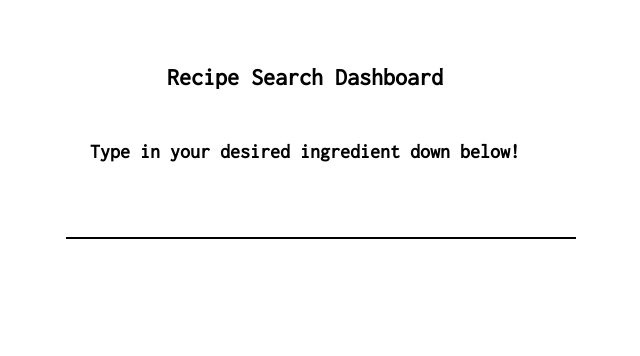
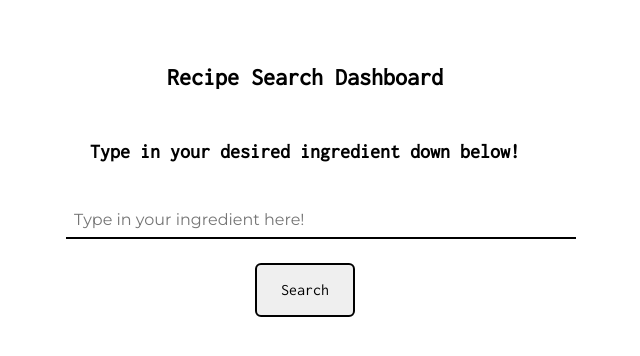
Before and after one commit to seanmcquaid/Recipe-Dashboard, a React (Create React App) app: page /#/ in a window 1280 px wide. Shown: the top 356 px of the page, without its empty margins (335-975 px from the left). Built offline with nearby package versions, Linux system fonts and the light colour scheme.

Commit message:
finished form for submitting search for recipe with appropriate tests fixed for updates to button component

```diff
--- a/src/components/Button/Button.js
+++ b/src/components/Button/Button.js
@@ -1,10 +1,24 @@
 import React from "react";
+import styled from "styled-components";
+import PropTypes from "prop-types";
 
-const Button = () => {
-    return(
-        <>
-        </>
-    )
+const Button = ({onClick, type, title}) => <StyledButton onClick={onClick} type={type}>{title}</StyledButton>;
+
+const StyledButton = styled.button`
+    padding : 1rem;
+    margin : 1rem;
+    border : 2px solid black;
+    border-radius : 6px;
+    width : 100px;
+    outline : none;
+    font-family: "Inconsolata", monospace;
+    font-size : 1rem;
+`;
+
+Button.propTypes = {
+    onClick : PropTypes.func,
+    title : PropTypes.string.isRequired,
+    type : PropTypes.string.isRequired,
 };
 
 export default Button;
--- a/src/pages/RecipeSearch/RecipeSearch.js
+++ b/src/pages/RecipeSearch/RecipeSearch.js
@@ -1,27 +1,42 @@
-import React, {useState, useRef} from "react";
+import React, {useState, useRef, useCallback} from "react";
 import styled from "styled-components";
 import H1 from "../../components/H1/H1";
 import H2 from "../../components/H2/H2";
 import TextInput from "../../components/TextInput/TextInput";
+import Button from "../../components/Button/Button";
 
 const RecipeSearch = () => {
     const [searchText, setSearchText] = useState("");
+
     const searchTextRef = useRef(null);
 
     const searchTextOnChangeHandler = event => {
         setSearchText(event.target.value);
     };
 
+    const searchFormSubmitHandler = useCallback(event => {
+        event.preventDefault();
+        searchTextRef.current.focus();
+        setSearchText("")
+    },[]);
+
     return(
         <>
             <Header>
                 <H1>Recipe Search Dashboard</H1>
                 <H2>Type in your desired ingredient down below!</H2>
-                <TextInput
-                    value={searchText}
-                    onChange={searchTextOnChangeHandler}
-                    ref={searchTextRef}
-                />
+                <Form onSubmit={searchFormSubmitHandler}>
+                    <TextInput
+                        value={searchText}
+                        onChange={searchTextOnChangeHandler}
+                        ref={searchTextRef}
+                        placeholder="Type in your ingredient here!"
+                    />
+                    <Button
+                        title="Search"
+                        type="submit"
+                    />
+                </Form>
             </Header>
             <MainContent>
 
@@ -45,4 +60,7 @@ const MainContent = styled.main`
     height : 100%;
 `;
 
+const Form = styled.form`
+`;
+
 export default RecipeSearch;
```
Also changed, not shown: 1 other file (tests, documents, lock files or other folders).
